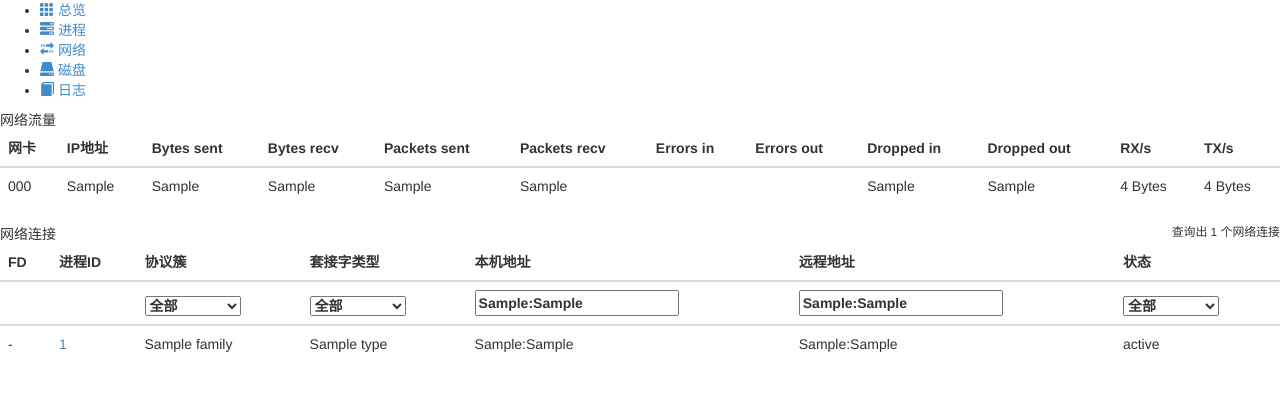
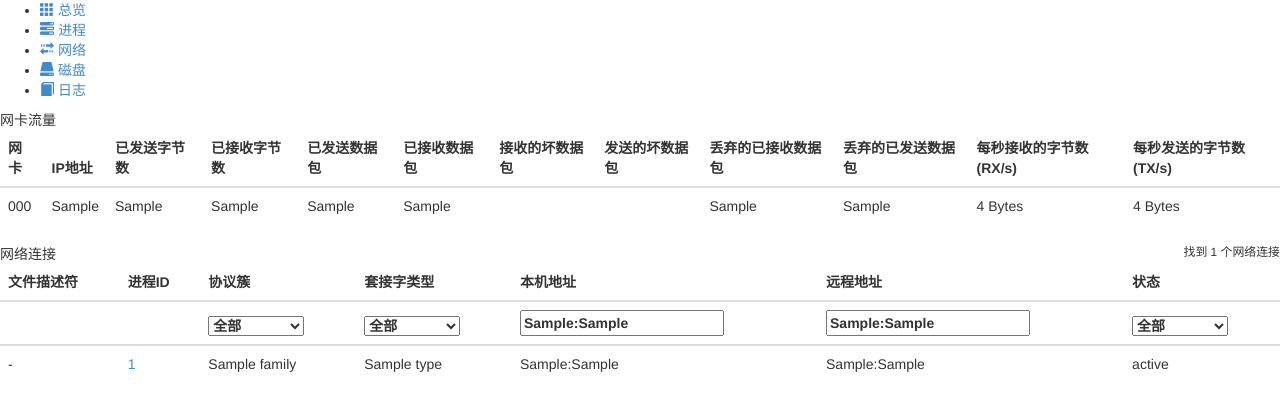
Before and after one commit to wenguonideshou/psdash_HTTPBasicAuth, a Python web app: template templates/network.html in a window 1280 px wide. Shown: the part 94-505 px from the top of the page. Run offline with Jinja, Linux system fonts and the light colour scheme; the template is opened without the code that fills it: most values are stand-ins (such as "Sample title", 1, 10 or a date in 2020); some web fonts are replaced.

Commit message:
修正模板

```diff
--- a/templates/network.html
+++ b/templates/network.html
@@ -2,7 +2,7 @@
 {% block content %}
     <div class="box">
         <div class="box-header">
-            <span>网络流量</span>
+            <span>网卡流量</span>
         </div>
         <div class="box-content">
             <table class="table">
@@ -10,16 +10,16 @@
                     <tr>
                         <th>网卡</th>
                         <th>IP地址</th>
-                        <th>Bytes sent</th>
-                        <th>Bytes recv</th>
-                        <th>Packets sent</th>
-                        <th>Packets recv</th>
-                        <th>Errors in</th>
-                        <th>Errors out</th>
-                        <th>Dropped in</th>
-                        <th>Dropped out</th>
-                        <th>RX/s</th>
-                        <th>TX/s</th>
+                        <th>已发送字节数</th>
+                        <th>已接收字节数</th>
+                        <th>已发送数据包</th>
+                        <th>已接收数据包</th>
+                        <th>接收的坏数据包</th>
+                        <th>发送的坏数据包</th>
+                        <th>丢弃的已接收数据包</th>
+                        <th>丢弃的已发送数据包</th>
+                        <th>每秒接收的字节数(RX/s)</th>
+                        <th>每秒发送的字节数(TX/s)</th>
                     </tr>
                 </thead>
                 <tbody>
@@ -47,14 +47,14 @@
     <div class="box">
         <div class="box-header">
             <span>网络连接</span>
-            <small class="pull-right">查询出 {{ connections|count() }} 个网络连接</small>
+            <small class="pull-right">找到 {{ connections|count() }} 个网络连接</small>
         </div>
         <div class="box-content">
             <form id="connections-form" action="" method="get">
                 <table class="table">
                     <thead>
                         <tr>
-                            <th>FD</th>
+                            <th>文件描述符</th>
                             <th>进程ID</th>
                             <th>协议簇</th>
                             <th>套接字类型</th>
```
